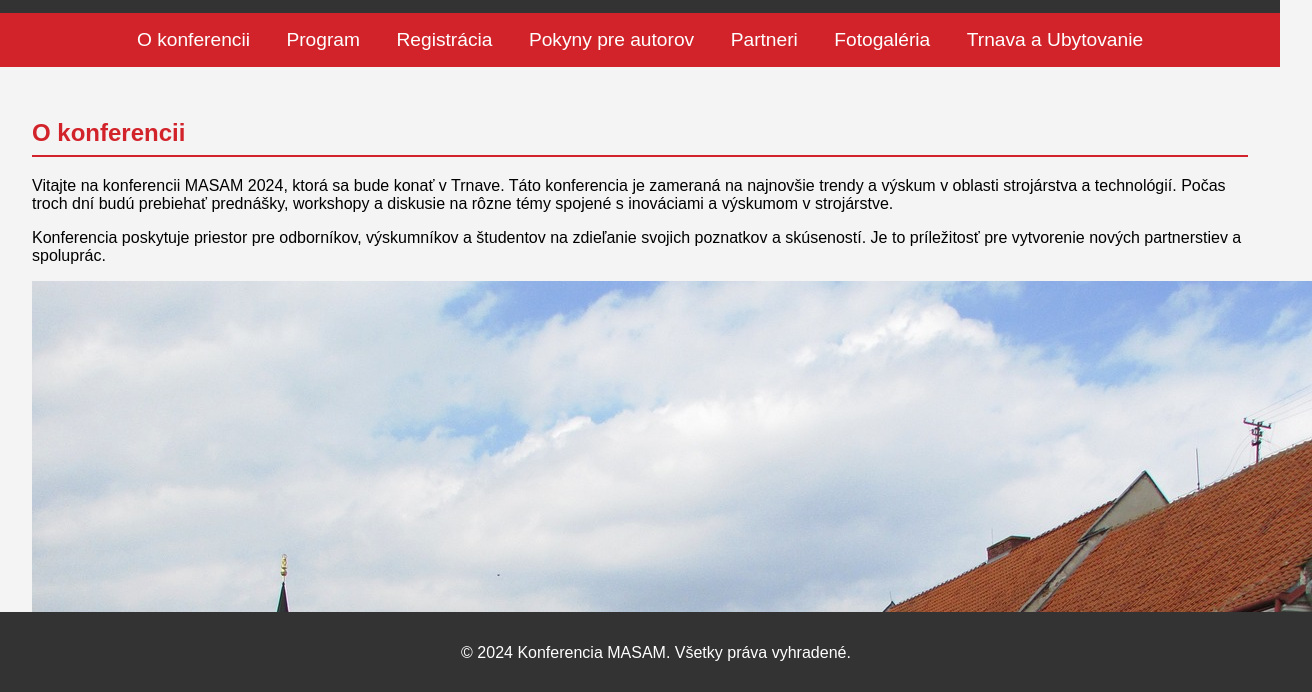
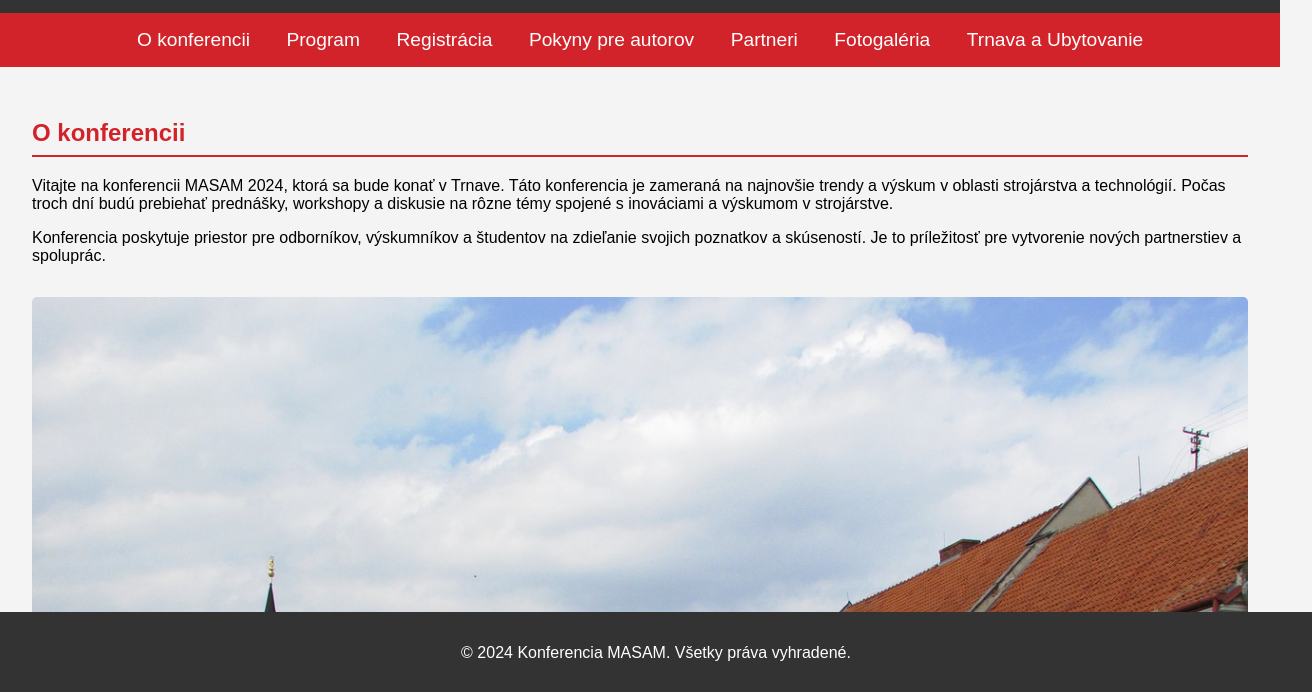
Before and after one commit to summerobert/konferenciamasam, a plain HTML site: page index.html in a window 1280 px wide. Shown: the part 106-798 px from the top of the page, 1312 px wide, since content can reach past the window. Drawn offline with Linux system fonts and the light colour scheme.

Commit message:
Update styles.css

```diff
--- a/styles.css
+++ b/styles.css
@@ -111,6 +111,13 @@ footer {
     bottom: 0;
 }
 
+.main-image {
+    width: 100%;
+    height: auto;
+    border-radius: 5px;
+    margin-top: 1rem;
+}
+
 @media screen and (max-width: 768px) {
     .header-container {
         flex-direction: column;
```
